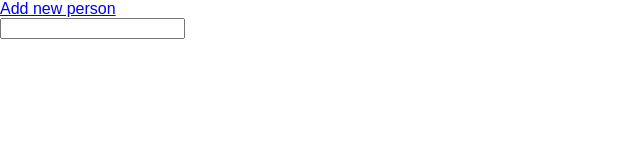
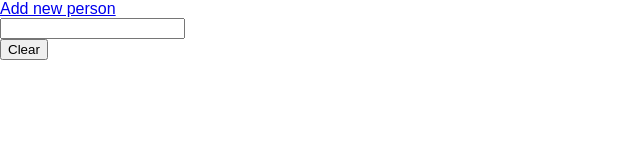
Before and after one commit to krzysztof4M/leaderboard, a React (Create React App) app: page / in a window 1280 px wide. Shown: the top 160 px of the page, without its empty margins (0-640 px from the left). Built offline with nearby package versions, Linux system fonts and the light colour scheme.

Commit message:
new file strucuture

```diff
--- a/src/Add.js
+++ b/src/components/Add.js
@@ -1,7 +1,7 @@
 import React, { Component } from 'react';
 import { connect } from 'react-redux'
 import Form from './Form'
-import { addPerson } from './actions'
+import { addPerson } from '../redux/actions'
 
 class Add extends Component {
 
--- a/src/App.js
+++ b/src/components/App.js
@@ -14,12 +14,10 @@ class App extends Component {
   render() {
     return (
       <div>
-        <Switch>
           <Route exact path="/" component={MainPage} />
           <Route exact path="/add" component={Add} />
           <Route exact path="/edit/:personId" component={Edit} />
           <Redirect to="/" />
-        </Switch>
       </div>
     );
   }
--- a/src/Edit.js
+++ b/src/components/Edit.js
@@ -2,7 +2,7 @@ import React, { Component } from 'react'
 import { connect } from 'react-redux'
 import { Link } from 'react-router-dom'
 import Form from './Form'
-import { editPerson } from './actions'
+import { editPerson } from '../redux/actions'
 
 class Edit extends Component {
 
--- a/src/MainPage.js
+++ b/src/components/MainPage.js
@@ -4,11 +4,15 @@ import DatePicker from 'react-datepicker'
 import { Link } from 'react-router-dom'
 import moment from 'moment'
 import Ranking from './Ranking'
-import { changeFilter } from './actions'
+import { changeFilter } from '../redux/actions'
 
 import 'react-datepicker/dist/react-datepicker-cssmodules.css'
 
 class MainPage extends Component {
+
+    handleClearFilter = () => {
+        this.props.changeFilter(null)
+    }
 
     render(){
         const { people, filterDate, changeFilter } = this.props
@@ -19,6 +23,7 @@ class MainPage extends Component {
                     selected={filterDate ? moment(filterDate) : null}
                     onChange={changeFilter}
                 />
+                <button onClick={this.handleClearFilter}>Clear</button>
                 <Ranking people={people} />
             </React.Fragment>
         )
--- a/src/Ranking.js
+++ b/src/components/Ranking.js
@@ -2,7 +2,7 @@ import React, { Component }  from 'react'
 import { connect } from 'react-redux'
 import { Link } from 'react-router-dom'
 import moment from 'moment'
-import { deletePerson } from './actions'
+import { deletePerson } from '../redux/actions'
 
 class Ranking extends Component {
 
--- a/src/index.js
+++ b/src/index.js
@@ -3,8 +3,8 @@ import ReactDOM from 'react-dom'
 import { Provider } from 'react-redux'
 import { BrowserRouter } from 'react-router-dom'
 import './index.css'
-import App from './App'
-import store from './store'
+import App from './components/App'
+import store from './redux/store'
 import registerServiceWorker from './registerServiceWorker'
 
 ReactDOM.render(
```
Also changed, not shown: src/components/App.css (renamed from src/App.css), src/components/Form.js (renamed from src/Form.js), src/redux/actions.js (renamed from src/actions.js), src/redux/middlewares.js (renamed from src/middlewares.js), src/redux/rootReducer.js (renamed from src/rootReducer.js), src/redux/store.js (renamed from src/store.js), 1 other file (tests, documents, lock files or other folders).
